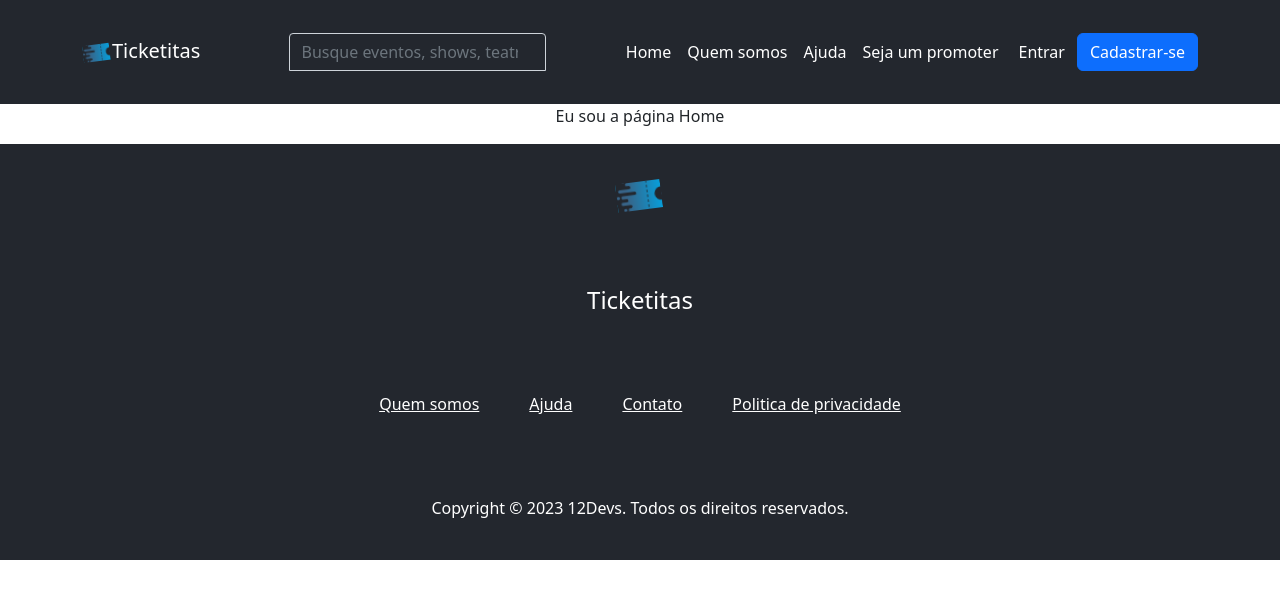
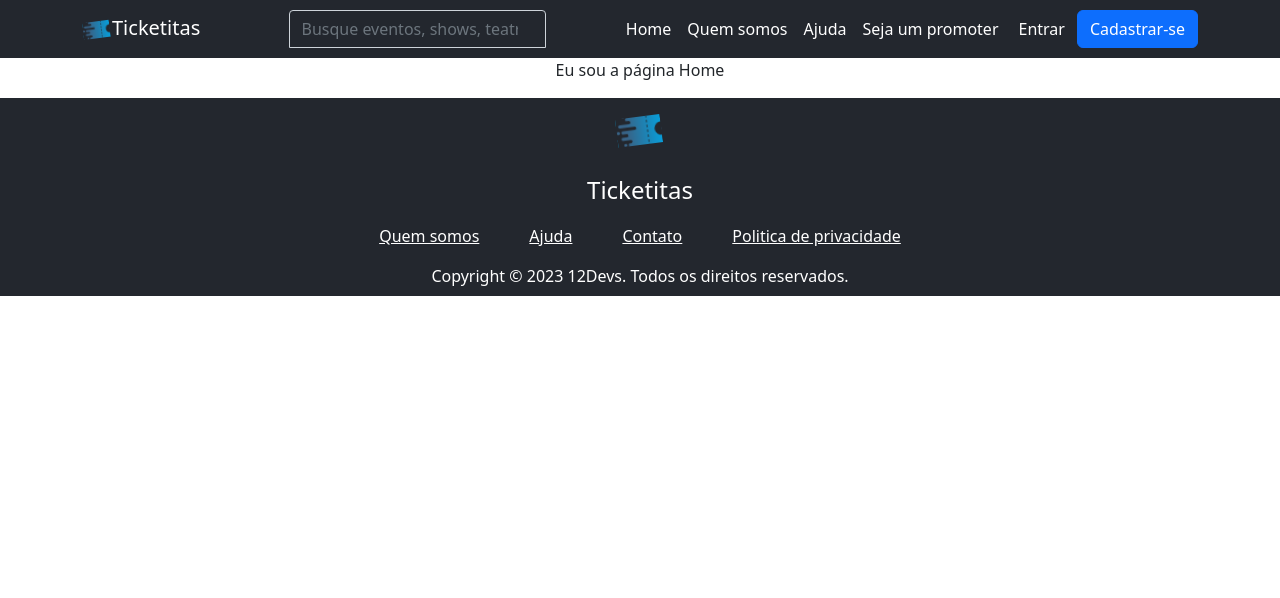
Before and after one commit to 12Devs/Ticketitas-TypeScript, a React (Create React App) app: page / in a window 1280 px wide. Shown: the top 598 px of the page. Built offline with nearby package versions, Linux system fonts and the light colour scheme.

Commit message:
fix: Consertando css da navbar

```diff
--- a/src/components/NavBarGeral/Navbar.css
+++ b/src/components/NavBarGeral/Navbar.css
@@ -1,7 +1,7 @@
 .NavBar {
     background: #23272E !important;
     width: auto;
-    height: 104px;
+    height: fit-content;
     display:inline;
     flex-direction: row;
     align-items: center;
```
